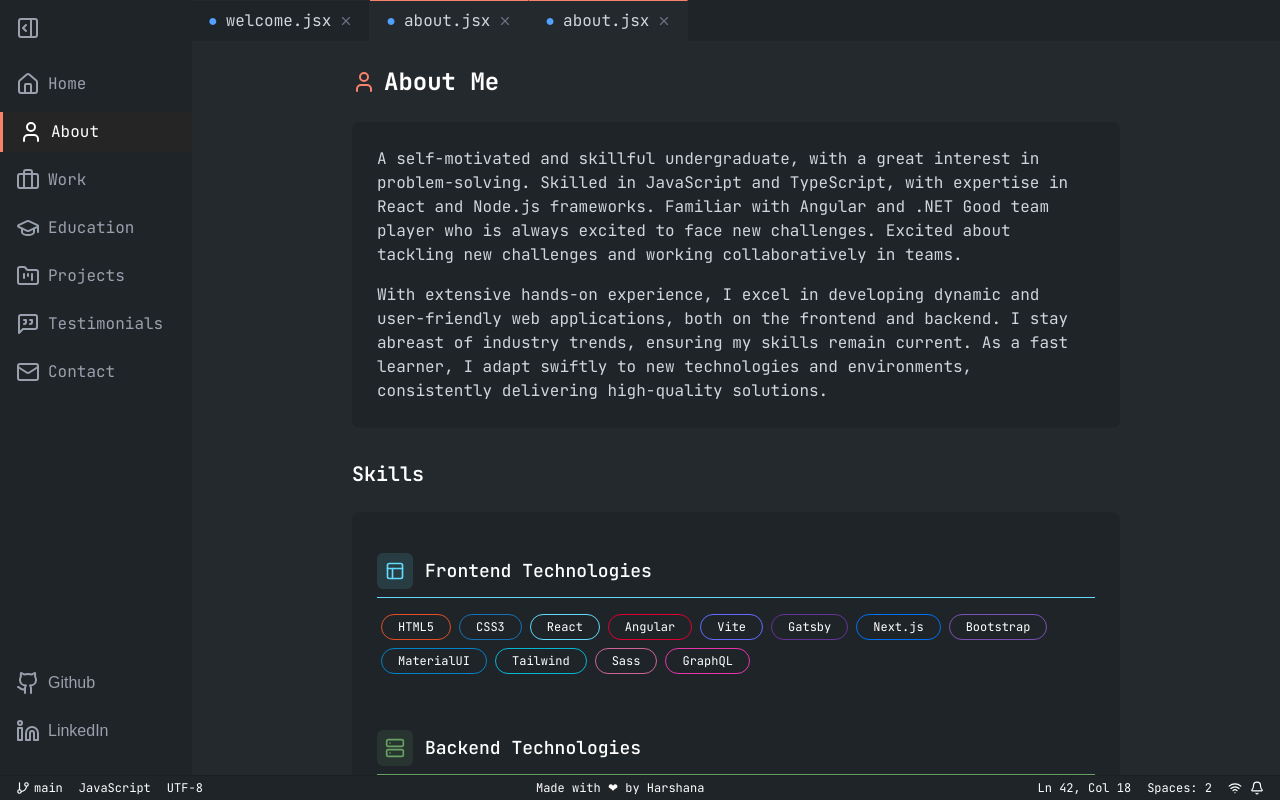
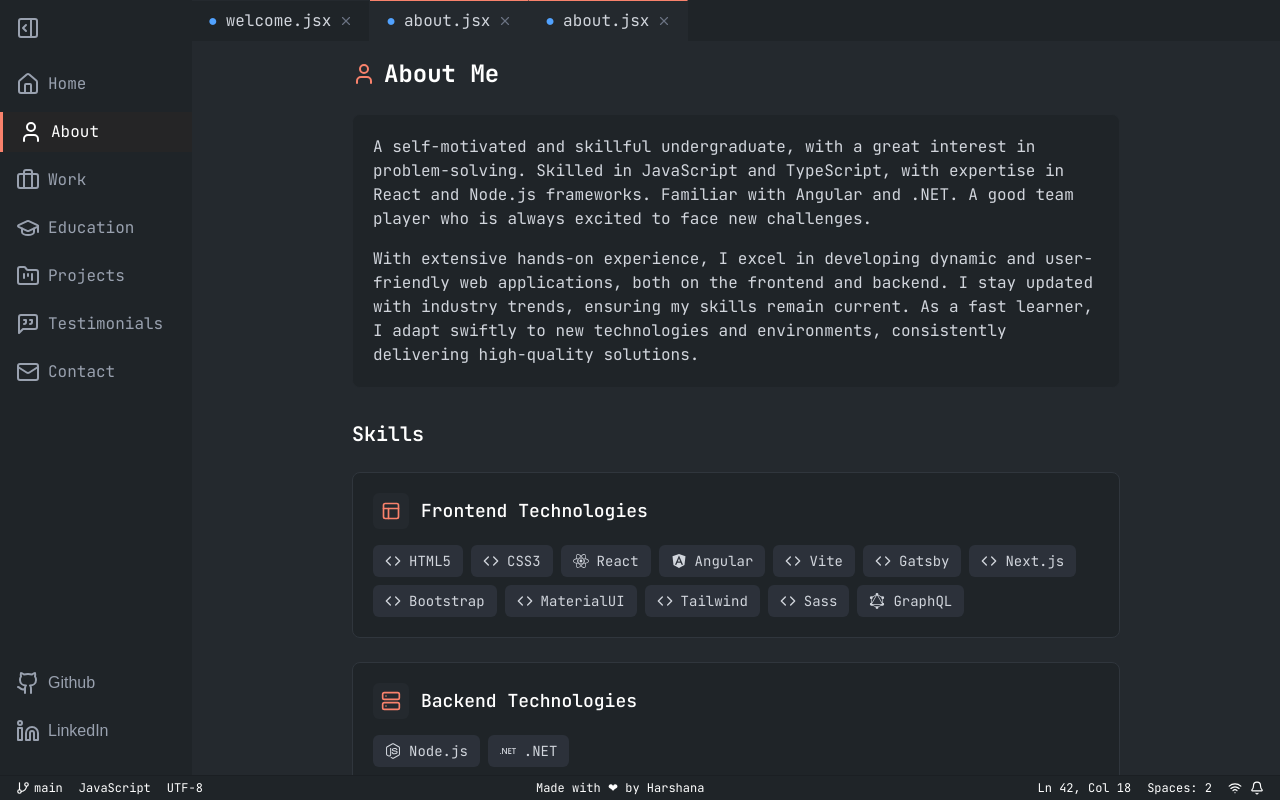
Before and after one commit to harshanabatagalla/harshanabatagalla.github.io, a React (Vite) app: page /about in a window 1280 px wide. Built offline with nearby package versions, Linux system fonts and the light colour scheme.

Commit message:
feat: add react-icons for skills representation and enhance About section layout

```diff
--- a/package.json
+++ b/package.json
@@ -15,6 +15,7 @@
     "lucide-react": "^0.477.0",
     "react": "^19.0.0",
     "react-dom": "^19.0.0",
+    "react-icons": "^5.5.0",
     "react-router-dom": "^7.2.0",
     "react-type-animation": "^3.2.0",
     "tailwindcss": "^4.0.9"
--- a/src/index.css
+++ b/src/index.css
@@ -28,3 +28,6 @@ body {
   width: 100%;
   height: 100vh;
 }
+
+.animate-fadeIn { animation: fadeIn 0.3s ease-in-out; }
+@keyframes fadeIn { from { opacity: 0; } to { opacity: 1; } }
--- a/src/sections/About.jsx
+++ b/src/sections/About.jsx
@@ -1,71 +1,87 @@
 import React from 'react';
 import { User, Layout, Server, Code, Database, Wrench } from 'lucide-react';
-import { techSkills, categoryColors } from '../utils/data';
+import { techSkills } from '../utils/data'; // Assuming techSkills is an object with category and skills
+
+// Import react-icons for skill icons
+import { FaReact, FaNodeJs, FaAngular, FaAws, FaPython, FaJava, FaGit, FaDocker } from 'react-icons/fa';
+import { SiTypescript, SiMongodb, SiPostgresql, SiGraphql, SiJest, SiDotnet, SiJavascript } from 'react-icons/si';
+
+// Mapping of skill names to their respective icons
+const skillIcons = {
+  "React": <FaReact className="w-4 h-4 mr-2" />,
+  "Node.js": <FaNodeJs className="w-4 h-4 mr-2" />,
+  "Angular": <FaAngular className="w-4 h-4 mr-2" />,
+  "TypeScript": <SiTypescript className="w-4 h-4 mr-2" />,
+  "JavaScript": <SiJavascript className="w-4 h-4 mr-2" />,
+  "MongoDB": <SiMongodb className="w-4 h-4 mr-2" />,
+  "PostgreSQL": <SiPostgresql className="w-4 h-4 mr-2" />,
+  "GraphQL": <SiGraphql className="w-4 h-4 mr-2" />,
+  "AWS": <FaAws className="w-4 h-4 mr-2" />,
+  "Python": <FaPython className="w-4 h-4 mr-2" />,
+  "Java": <FaJava className="w-4 h-4 mr-2" />,
+  "Git": <FaGit className="w-4 h-4 mr-2" />,
+  "Docker": <FaDocker className="w-4 h-4 mr-2" />,
+  "Jest": <SiJest className="w-4 h-4 mr-2" />,
+  ".NET": <SiDotnet className="w-4 h-4 mr-2" />,
+};
 
 const About = () => {
   // Category icons mapping
   const categoryIcons = {
-    "Frontend Technologies": <Layout size={20} />,
-    "Backend Technologies": <Server size={20} />,
-    "Programming Languages": <Code size={20} />,
-    "Database": <Database size={20} />,
-    "Other Tools": <Wrench size={20} />
+    "Frontend Technologies": <Layout size={20} className="text-[#f9826c]" />,
+    "Backend Technologies": <Server size={20} className="text-[#f9826c]" />,
+    "Programming Languages": <Code size={20} className="text-[#f9826c]" />,
+    "Database": <Database size={20} className="text-[#f9826c]" />,
+    "Other Tools": <Wrench size={20} className="text-[#f9826c]" />
   };
 
   return (
-    <div className="h-full p-6 overflow-auto font-[JetBrains_Mono]">
+    <div className="h-full p-4 overflow-auto font-[JetBrains_Mono] bg-[#24292e] text-gray-300">
       <div className="max-w-3xl mx-auto">
+        {/* About Me Section */}
         <h2 className="text-2xl font-bold text-white mb-6 flex items-center">
           <User size={24} className="text-[#f9826c] mr-2" />
           About Me
         </h2>
 
-        <div className="space-y-4 text-gray-300 bg-[#1f2428] rounded-lg p-6 border border-[#1f2428]">
+        <div className="space-y-4 bg-[#1f2428] rounded-lg p-5 border border-[#24292e]">
           <p>
             A self-motivated and skillful undergraduate, with a great interest in problem-solving.
             Skilled in JavaScript and TypeScript, with expertise in React and Node.js frameworks.
-            Familiar with Angular and .NET Good team player who is always excited to face new challenges.
-            Excited about tackling new challenges and working collaboratively in teams.
+            Familiar with Angular and .NET. A good team player who is always excited to face new challenges.
           </p>
           <p>
             With extensive hands-on experience, I excel in developing dynamic and user-friendly web applications, both on the frontend and backend.
-            I stay abreast of industry trends, ensuring my skills remain current. As a fast learner, I adapt swiftly to new technologies and environments, consistently delivering high-quality solutions.
+            I stay updated with industry trends, ensuring my skills remain current. As a fast learner, I adapt swiftly to new technologies and environments, consistently delivering high-quality solutions.
           </p>
         </div>
 
+        {/* Skills Section */}
         <div className="mt-8">
           <h3 className="text-xl font-semibold text-white mb-6">Skills</h3>
 
-          <div className="space-y-8 bg-[#1f2428] rounded-lg p-6 border border-[#1f2428]">
+          <div className="space-y-6">
             {Object.entries(techSkills).map(([category, skills]) => (
-              <div key={category} className="mb-6 py-4 ">
-                <div
-                  className="mb-4 pb-2 border-b flex items-center"
-                  style={{ borderColor: categoryColors[category] }}
-                >
-                  <div
-                    className="mr-3 p-2 rounded-md"
-                    style={{ backgroundColor: `${categoryColors[category]}20` }}
-                  >
-                    <span style={{ color: categoryColors[category] }}>
-                      {categoryIcons[category]}
-                    </span>
+              <div key={category} className="bg-[#1f2428] rounded-lg p-5 border border-[#30363d]">
+                {/* Category Header */}
+                <div className="flex items-center mb-4">
+                  <div className="mr-3 p-2 rounded-md bg-[#24292e] text-[#f9826c]">
+                    {categoryIcons[category]}
                   </div>
                   <h4 className="text-lg font-medium text-white">
                     {category}
                   </h4>
                 </div>
 
-                <div className="flex flex-wrap gap-2 ml-1">
+                {/* Skills List */}
+                <div className="flex flex-wrap gap-2">
                   {skills.map((skill) => (
                     <div
                       key={skill.name}
-                      className="px-4 py-1 rounded-full text-xs flex items-center text-white"
-                      style={{
-                        border: `1px solid ${skill.borderColor}`
-                      }}
+                      className="flex items-center px-3 py-1.5 rounded-md bg-[#2c313a] text-sm text-gray-300 hover:bg-[#30363d] transition-all"
                     >
-                      {skill.name}
+                      {skillIcons[skill.name] || <Code className="w-4 h-4 mr-2" />}
+                      <span>{skill.name}</span>
                     </div>
                   ))}
                 </div>
```
Also changed, not shown: 1 other file (tests, documents, lock files or other folders).
